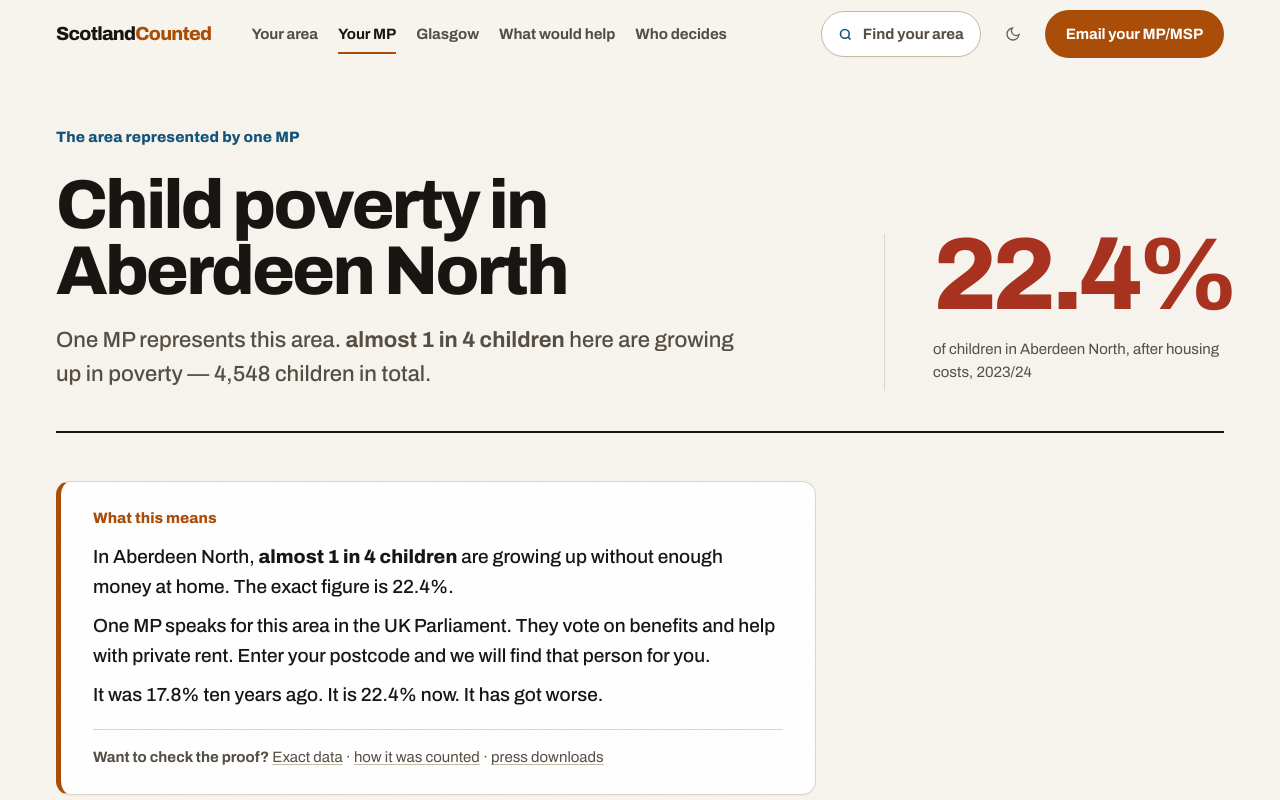
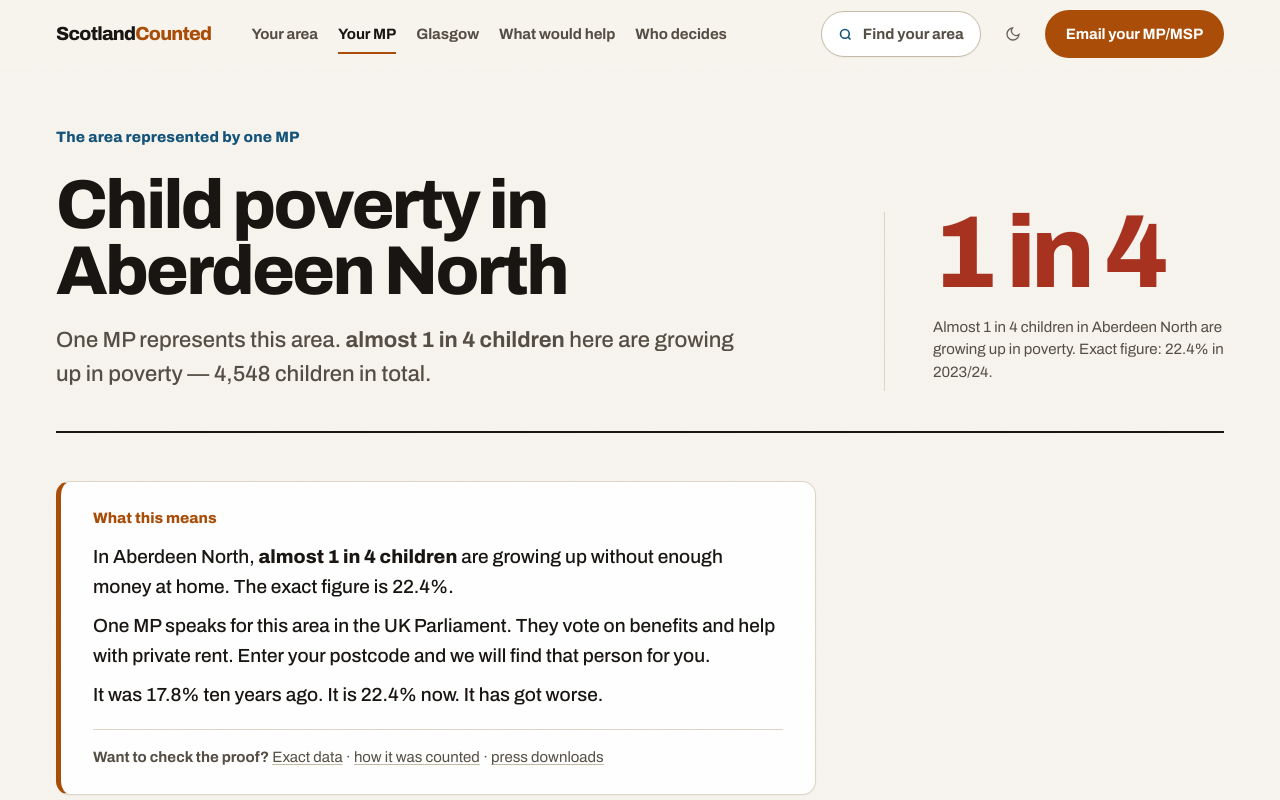
Before and after one commit to GraemeVIP/scotland-counted, a Next.js app: page /constituencies/aberdeen-north in a window 1280 px wide. Shown: the top 800 px of the page. Built offline with nearby package versions, Linux system fonts and the light colour scheme.

Commit message:
Explain MP-area poverty figures in plain English

```diff
--- a/src/app/(site)/constituencies/[slug]/page.tsx
+++ b/src/app/(site)/constituencies/[slug]/page.tsx
@@ -46,6 +46,7 @@ export default async function ConstituencyPage(props: { params: Promise<{ slug:
   const rose = c.change > 0;
   const vsScotland = +(c.pcts[9] - SCOTLAND_PCTS[9]).toFixed(1);
   const plainShare = asOneIn(c.pcts[9]);
+  const plainShareSentence = plainShare.charAt(0).toUpperCase() + plainShare.slice(1);
 
   const faq = [
     {
@@ -91,8 +92,8 @@ export default async function ConstituencyPage(props: { params: Promise<{ slug:
             </>
           }
           stat={{
-            value: `${c.pcts[9]}%`,
-            label: `of children in ${c.name}, after housing costs, ${last}`,
+            value: plainShare.replace(/^(about|more than|almost)\s+/, ""),
+            label: `${plainShareSentence} children in ${c.name} are growing up in poverty. Exact figure: ${c.pcts[9]}% in ${last}.`,
             tone: rose ? "bad" : "good",
           }}
         />
--- a/src/app/(site)/constituencies/page.tsx
+++ b/src/app/(site)/constituencies/page.tsx
@@ -7,6 +7,7 @@ import {
   CONSTITUENCY_YEARS,
   CONSTITUENCY_COUNT,
 } from "@/lib/data/constituencies";
+import { asOneIn } from "@/lib/plain-language";
 
 export const metadata = meta({
   title: "Child poverty in every Scottish MP area",
@@ -19,6 +20,7 @@ export default function Constituencies() {
   const byLevel = constituenciesByLevel();
   const last = CONSTITUENCY_YEARS[9];
   const worst = byLevel[0];
+  const worstShare = asOneIn(worst.pcts[9]);
 
   return (
     <>
@@ -45,8 +47,8 @@ export default function Constituencies() {
           title="See the facts for the area your MP represents"
           lede="One MP represents each area. You do not need to know the political name for your area or who your MP is — enter your postcode and we find them for you."
           stat={{
-            value: `${worst.pcts[9]}%`,
-            label: `${worst.name} — the highest constituency rate in Scotland, ${last}`,
+            value: worstShare.replace(/^(about|more than|almost)\s+/, ""),
+            label: `About one child in every three in ${worst.name} is growing up in poverty. Exact figure: ${worst.pcts[9]}% in ${last} — the highest in Scotland.`,
             tone: "bad",
           }}
         />
```
